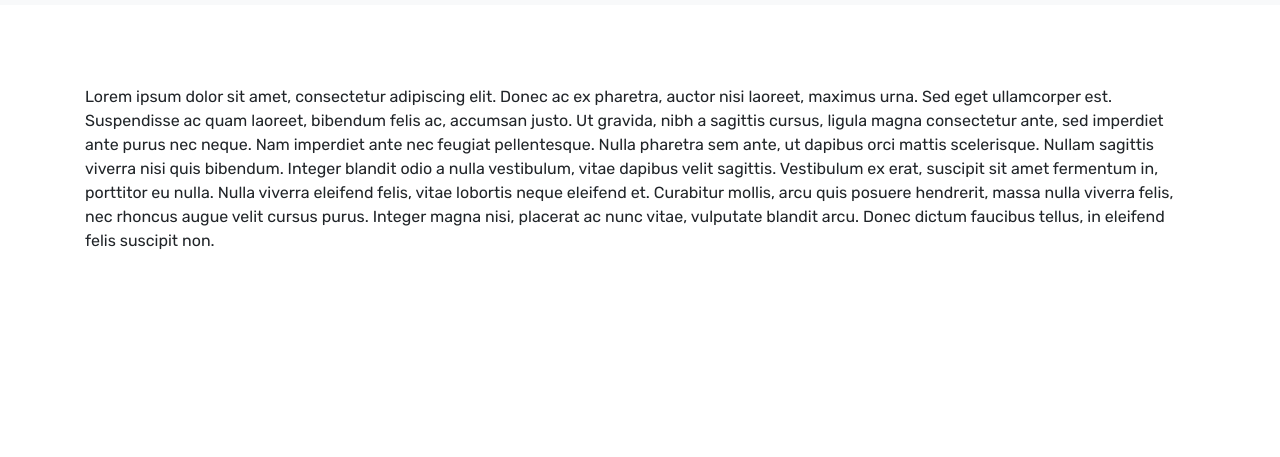
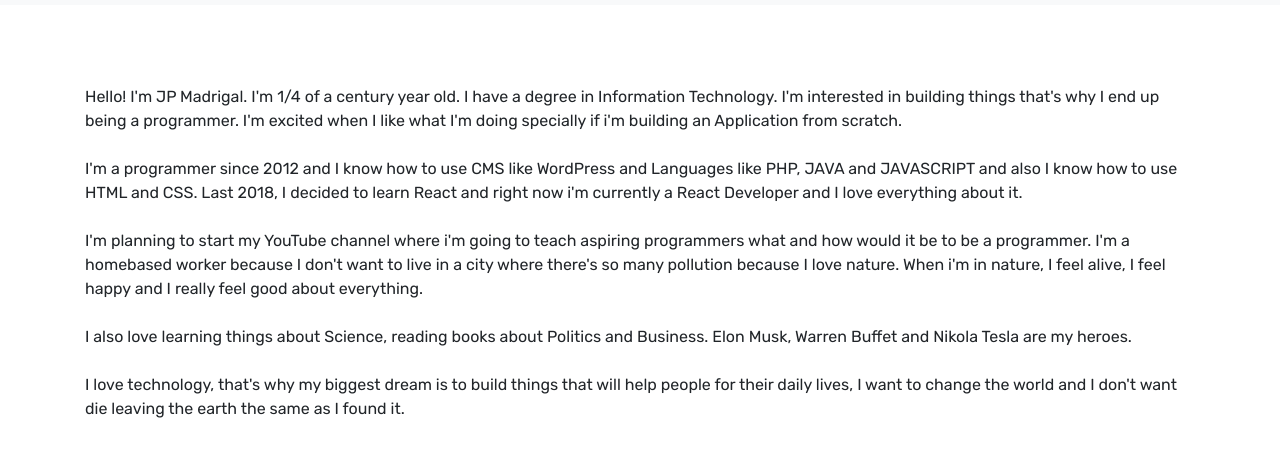
Before and after one commit to jpmadrigal07/jpmadrigal2020, a Gatsby site: page /about in a window 1280 px wide. Shown: the part 51-508 px from the top of the page. Built offline with nearby package versions, Linux system fonts and the light colour scheme; Gatsby itself is replaced by a stand-in of ours.

Commit message:
added about story

```diff
--- a/src/pages/about.js
+++ b/src/pages/about.js
@@ -9,7 +9,7 @@ const About = () => (
   <Layout>
       <SEO title="About" />
       <Container>
-          <p style={{marginTop: '80px'}}>Lorem ipsum dolor sit amet, consectetur adipiscing elit. Donec ac ex pharetra, auctor nisi laoreet, maximus urna. Sed eget ullamcorper est. Suspendisse ac quam laoreet, bibendum felis ac, accumsan justo. Ut gravida, nibh a sagittis cursus, ligula magna consectetur ante, sed imperdiet ante purus nec neque. Nam imperdiet ante nec feugiat pellentesque. Nulla pharetra sem ante, ut dapibus orci mattis scelerisque. Nullam sagittis viverra nisi quis bibendum. Integer blandit odio a nulla vestibulum, vitae dapibus velit sagittis. Vestibulum ex erat, suscipit sit amet fermentum in, porttitor eu nulla. Nulla viverra eleifend felis, vitae lobortis neque eleifend et. Curabitur mollis, arcu quis posuere hendrerit, massa nulla viverra felis, nec rhoncus augue velit cursus purus. Integer magna nisi, placerat ac nunc vitae, vulputate blandit arcu. Donec dictum faucibus tellus, in eleifend felis suscipit non.</p>
+          <p style={{marginTop: '80px'}}>Hello! I'm JP Madrigal. I'm 1/4 of a century year old. I have a degree in Information Technology. I'm interested in building things that's why I end up being a programmer. I'm excited when I like what I'm doing specially if i'm building an Application from scratch.<br/><br/>I'm a programmer since 2012 and I know how to use CMS like WordPress and Languages like PHP, JAVA and JAVASCRIPT and also I know how to use HTML and CSS. Last 2018, I decided to learn React and right now i'm currently a React Developer and I love everything about it.<br/><br/>I'm planning to start my YouTube channel where i'm going to teach aspiring programmers what and how would it be to be a programmer. I'm a homebased worker because I don't want to live in a city where there's so many pollution because I love nature. When i'm in nature, I feel alive, I feel happy and I really feel good about everything.<br/><br/>I also love learning things about Science, reading books about Politics and Business. Elon Musk, Warren Buffet and Nikola Tesla are my heroes.<br/><br/>I love technology, that's why my biggest dream is to build things that will help people for their daily lives, I want to change the world and I don't want die leaving the earth the same as I found it.</p>
       </Container>
   </Layout>
 )
```
